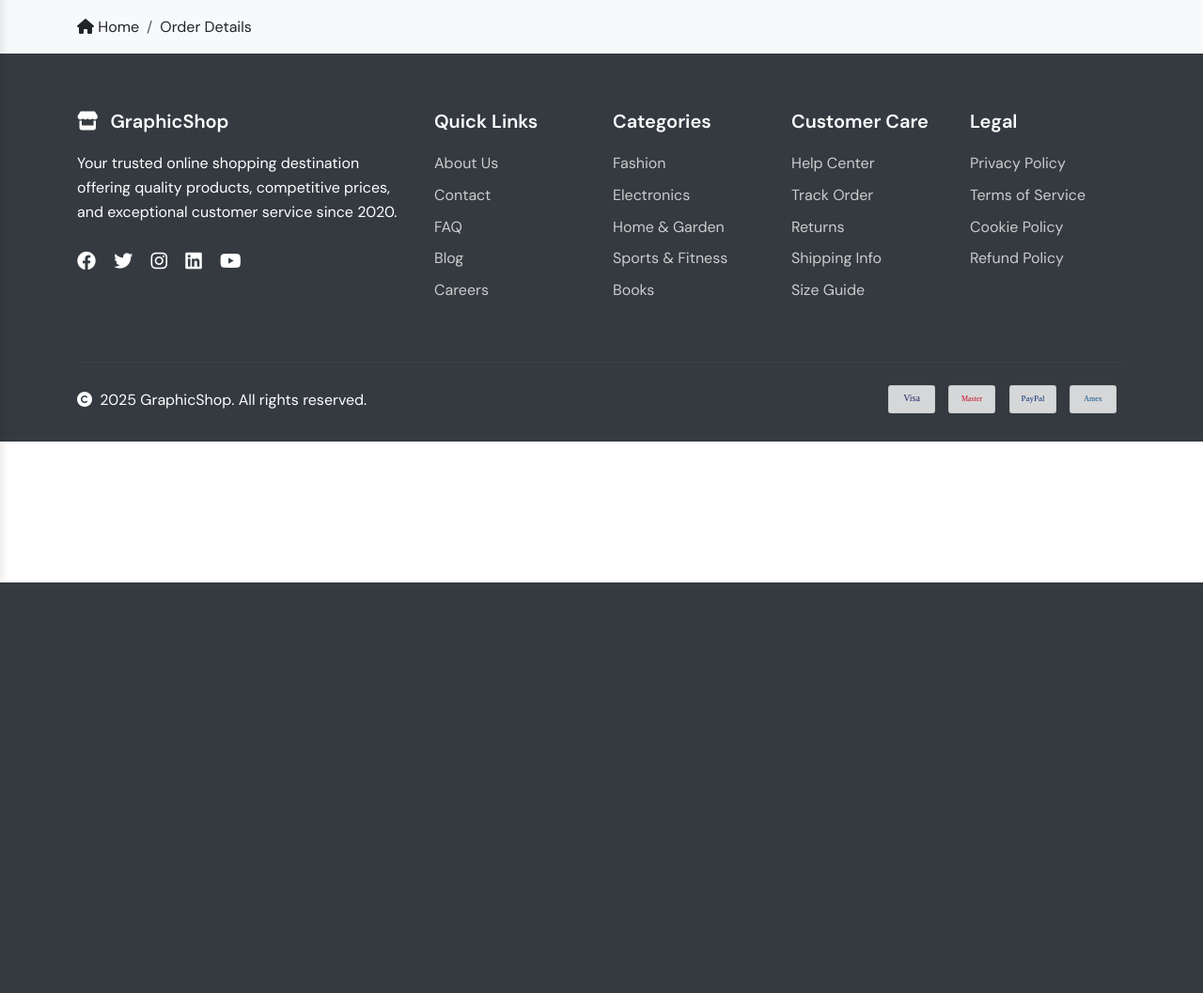
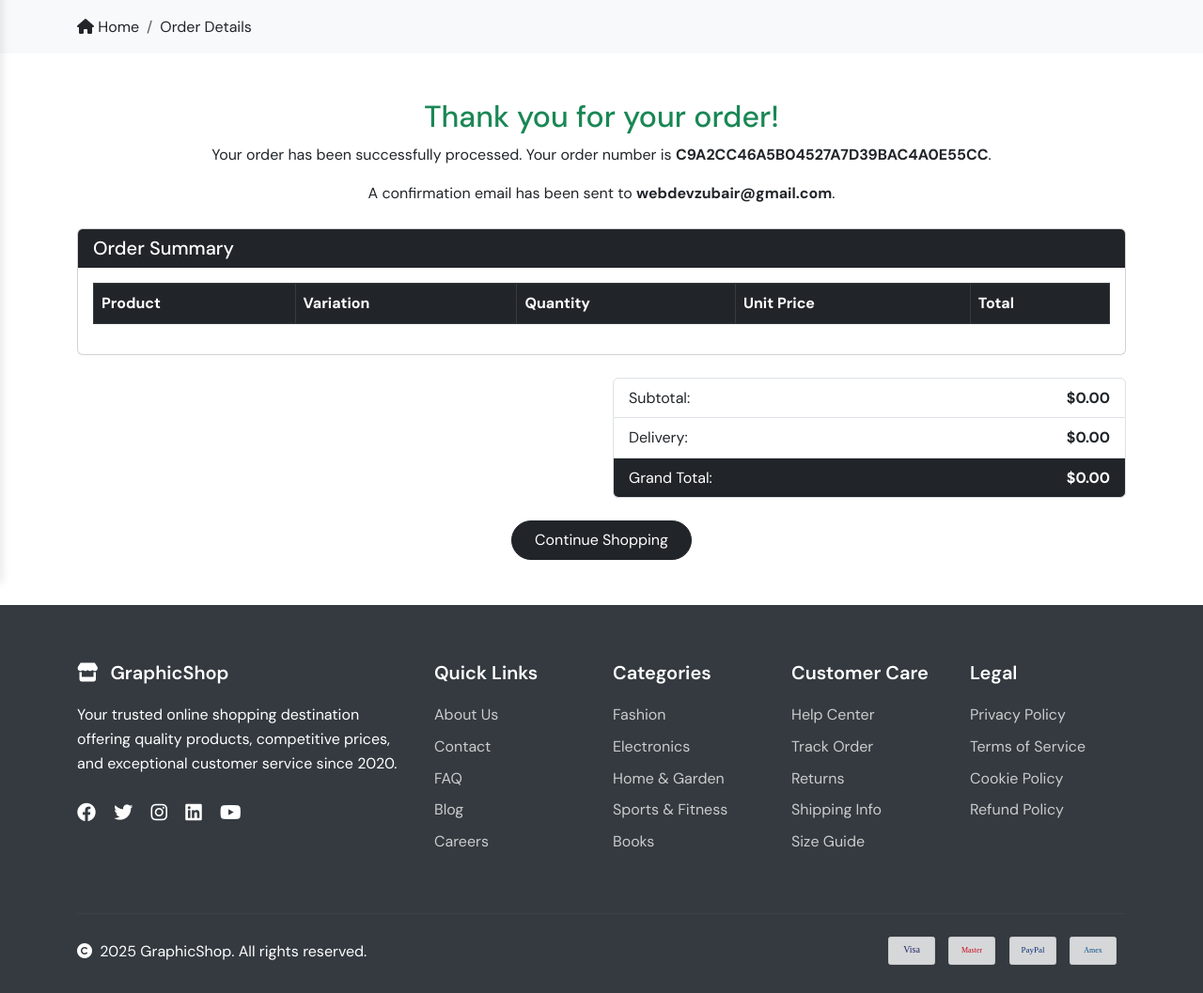
Before and after one commit to Md-Minhazul-Alam/ecommerce, a Django app: a page that uses checkout/templates/checkout/checkout_success.html in a window 1280 px wide. Shown: the part 180-1237 px from the top of the page at 94% size. Before the commit the page ends 800 px from the top, so only its background shows below. Run offline with Django 5.2, Linux system fonts and the light colour scheme; data comes from the database, SQL or seed files in the repository; lists and menus that the app fills with data are empty; some libraries are stand-ins or nearby versions.

Commit message:
Added checkout success page and view

```diff
--- a/checkout/templates/checkout/checkout_success.html
+++ b/checkout/templates/checkout/checkout_success.html
@@ -5,7 +5,7 @@
 <section class="breadcrumb-section border-top py-3 bg-light">
     <div class="container">
         <nav aria-label="breadcrumb">
-            <ol class="breadcrumb mb-0">
+            <ol class="breadcrumb mb-0 bg-light">
                 <li class="breadcrumb-item">
                     <a href="{% url 'home' %}" class="text-decoration-none text-dark">
                         <i class="fas fa-home"></i> Home
@@ -17,4 +17,70 @@
     </div>
 </section>
 
+<section class="container py-5">
+    <div class="text-center mb-4">
+        <h2 class="text-success">Thank you for your order!</h2>
+        <p>Your order has been successfully processed. Your order number is <strong>{{ order.order_number }}</strong>.</p>
+        <p>A confirmation email has been sent to <strong>{{ order.email }}</strong>.</p>
+    </div>
+
+    <div class="card mb-4">
+        <div class="card-header bg-dark text-white">
+            <h5 class="mb-0">Order Summary</h5>
+        </div>
+        <div class="card-body">
+            <table class="table table-bordered">
+                <thead class="table-dark">
+                    <tr>
+                        <th>Product</th>
+                        <th>Variation</th>
+                        <th>Quantity</th>
+                        <th>Unit Price</th>
+                        <th>Total</th>
+                    </tr>
+                </thead>
+                <tbody>
+                    {% for item in line_items %}
+                        <tr>
+                            <td>{{ item.product.product_name }}</td>
+                            <td>
+                                {% if item.product_variation %}
+                                    <span class="badge bg-secondary">{{ item.product_variation }}</span>
+                                {% else %}
+                                    -
+                                {% endif %}
+                            </td>
+                            <td>{{ item.quantity }}</td>
+                            <td>${{ item.product.price }}</td>
+                            <td>${{ item.lineitem_total }}</td>
+                        </tr>
+                    {% endfor %}
+                </tbody>
+            </table>
+        </div>
+    </div>
+
+    <div class="row justify-content-end">
+        <div class="col-md-6">
+            <ul class="list-group">
+                <li class="list-group-item d-flex justify-content-between">
+                    <span>Subtotal:</span>
+                    <strong>${{ order.order_total }}</strong>
+                </li>
+                <li class="list-group-item d-flex justify-content-between">
+                    <span>Delivery:</span>
+                    <strong>${{ order.delivery_cost }}</strong>
+                </li>
+                <li class="list-group-item d-flex justify-content-between bg-dark text-white">
+                    <span>Grand Total:</span>
+                    <strong>${{ order.grand_total }}</strong>
+                </li>
+            </ul>
+        </div>
+    </div>
+
+    <div class="text-center mt-4">
+        <a href="{% url 'home' %}" class="btn btn-dark rounded-pill px-4 py-2">Continue Shopping</a>
+    </div>
+</section>
 {% endblock %}
```
